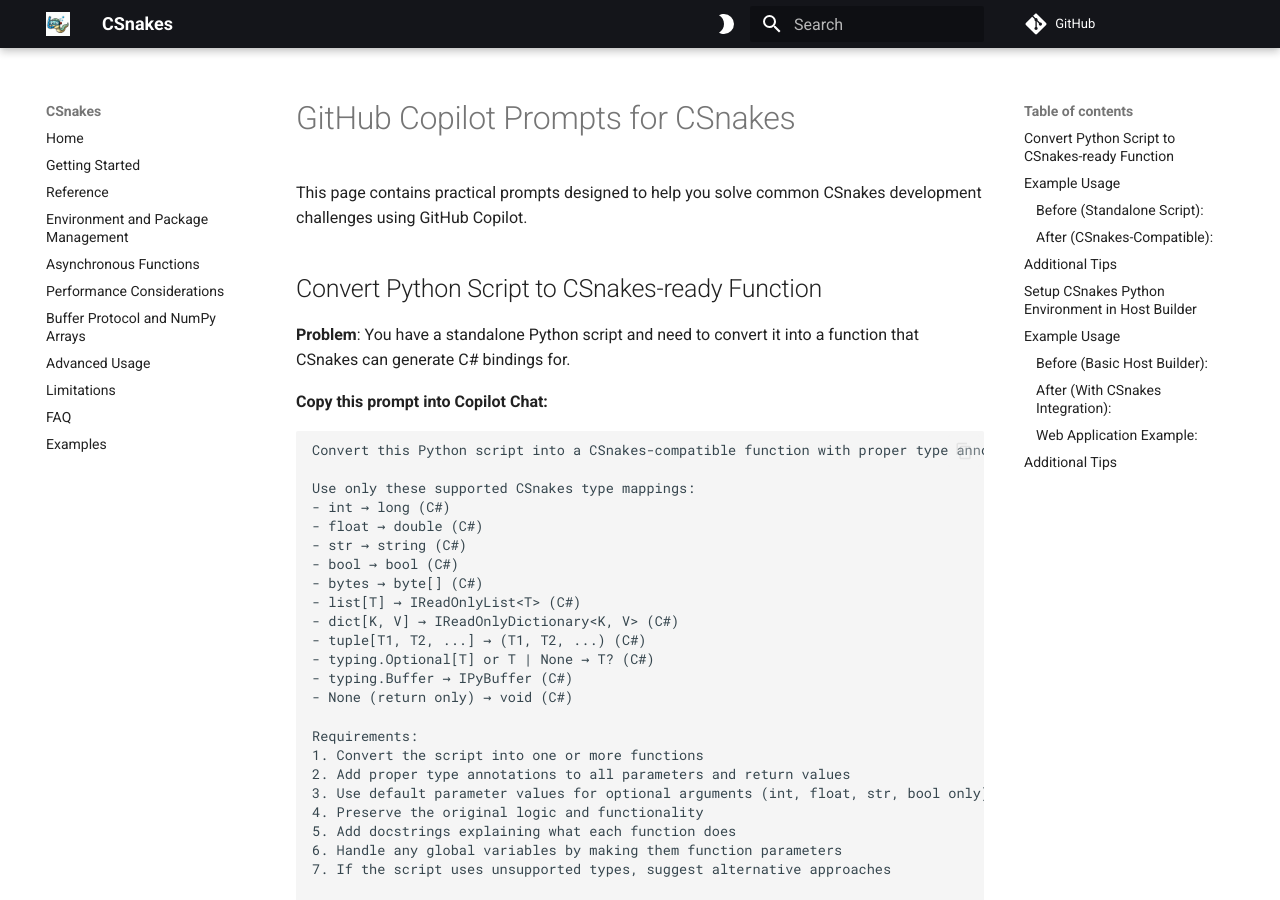
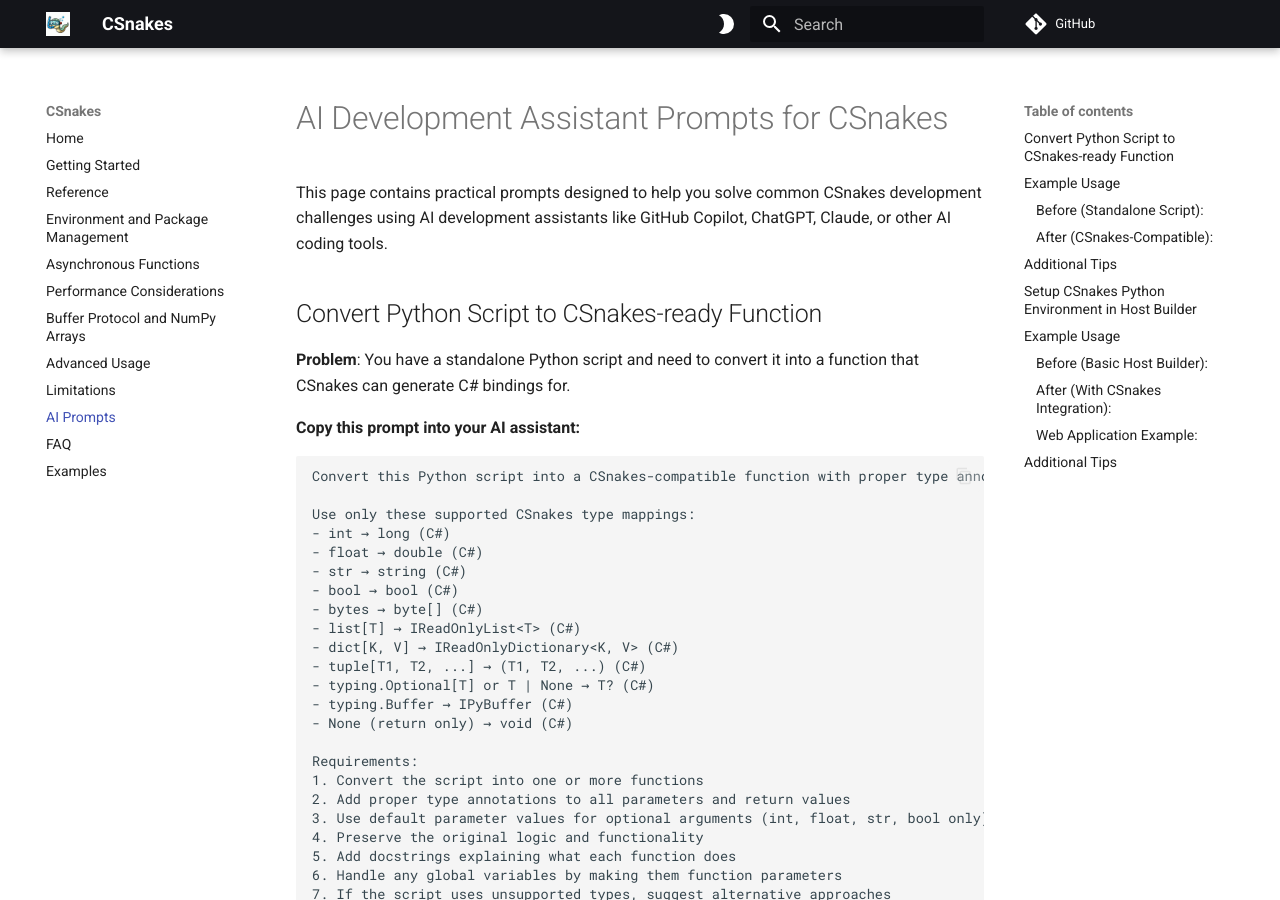
Before and after one commit to tonybaloney/CSnakes, an MkDocs documentation site: the page built from docs/copilot.md, in a window 1280 px wide and 900 px high. Built offline with MkDocs 1.6.1 and Material for MkDocs 9.7.7, drawn with Linux system fonts in a browser that asks for light colours; comment, search, counter and statistics services are not loaded; some of the changed text lies outside the part shown.

Commit message:
Make it generic

````diff
--- a/docs/copilot.md
+++ b/docs/copilot.md
@@ -1,12 +1,12 @@
-# GitHub Copilot Prompts for CSnakes
+# AI Development Assistant Prompts for CSnakes
 
-This page contains practical prompts designed to help you solve common CSnakes development challenges using GitHub Copilot.
+This page contains practical prompts designed to help you solve common CSnakes development challenges using AI development assistants like GitHub Copilot, ChatGPT, Claude, or other AI coding tools.
 
 ## Convert Python Script to CSnakes-ready Function
 
 **Problem**: You have a standalone Python script and need to convert it into a function that CSnakes can generate C# bindings for.
 
-**Copy this prompt into Copilot Chat:**
+**Copy this prompt into your AI assistant:**
 
 ```
 Convert this Python script into a CSnakes-compatible function with proper type annotations.
@@ -129,7 +129,7 @@ public (IReadOnlyList<IReadOnlyDictionary<string, object>>, long) ProcessDataFil
 When using this prompt:
 
 1. **Replace `[PASTE YOUR SCRIPT HERE]`** with your actual Python code
-2. **Review the suggestions** - Copilot might suggest breaking complex scripts into multiple functions
+2. **Review the suggestions** - AI assistants might suggest breaking complex scripts into multiple functions
 3. **Test the generated functions** in isolation before integrating with CSnakes
 4. **Consider data flow** - make sure all necessary data is passed as parameters rather than using global variables
 
@@ -139,7 +139,7 @@ For more information about supported types and CSnakes features, see the [Refere
 
 **Problem**: You have an existing C# application using Microsoft.Extensions.Hosting and need to integrate CSnakes with proper Python environment configuration.
 
-**Copy this prompt into Copilot Chat:**
+**Copy this prompt into your AI assistant:**
 
 ```
 Add CSnakes Python environment configuration to my existing Microsoft.Extensions.Hosting application.
--- a/mkdocs.yml
+++ b/mkdocs.yml
@@ -9,6 +9,7 @@ nav:
   - Buffer Protocol and NumPy Arrays: buffers.md
   - Advanced Usage: advanced.md
   - Limitations: limitations.md
+  - AI Prompts: copilot.md
   - FAQ: faq.md
   - Examples: examples.md
 
````
